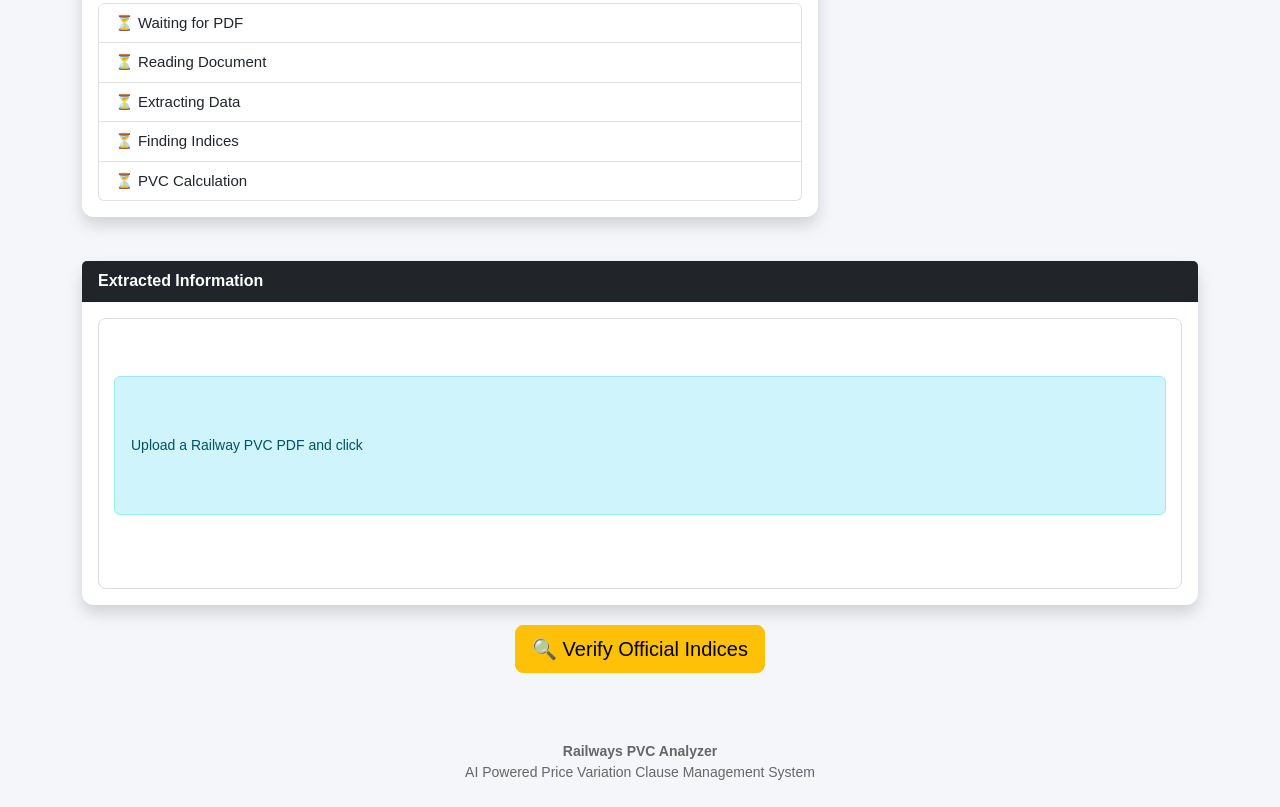
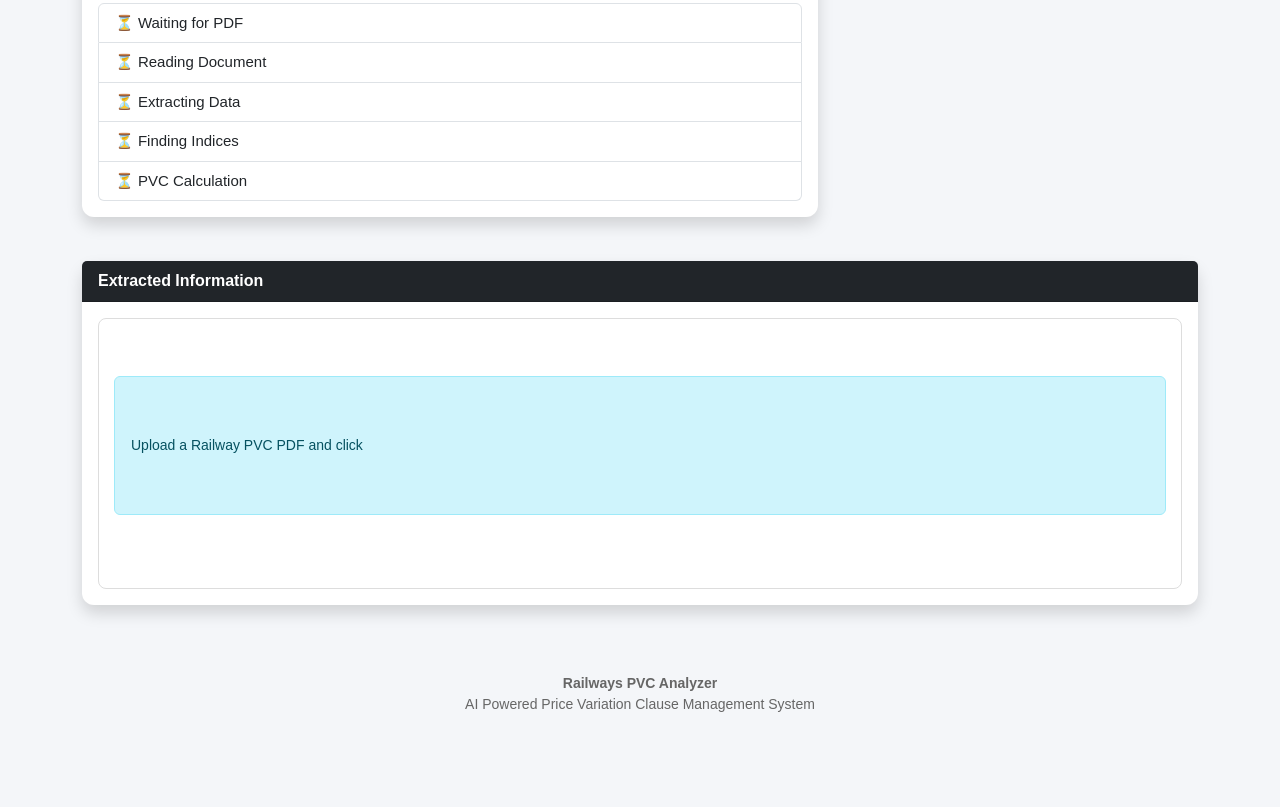
Before and after one commit to RamakrishnanMV/pvc, a plain HTML site: page index.html in a window 1280 px wide. Shown: the part 486-1293 px from the top of the page. After the commit the page ends 1225 px from the top, so only its background shows below. Drawn offline with nearby package versions, Linux system fonts and the light colour scheme; a script that the page names is missing.

Commit message:
Update index.html

```diff
--- a/index.html
+++ b/index.html
@@ -224,10 +224,9 @@ Upload a Railway PVC PDF and click
 <div class="text-center mt-3">
 
 <button id="verifyBtn"
-class="btn btn-warning btn-lg">
-
-🔍 Verify Official Indices
-
+class="btn btn-warning btn-lg"
+style="display:none;">
+    🔍 Verify Official Indices
 </button>
 
 </div>
```
